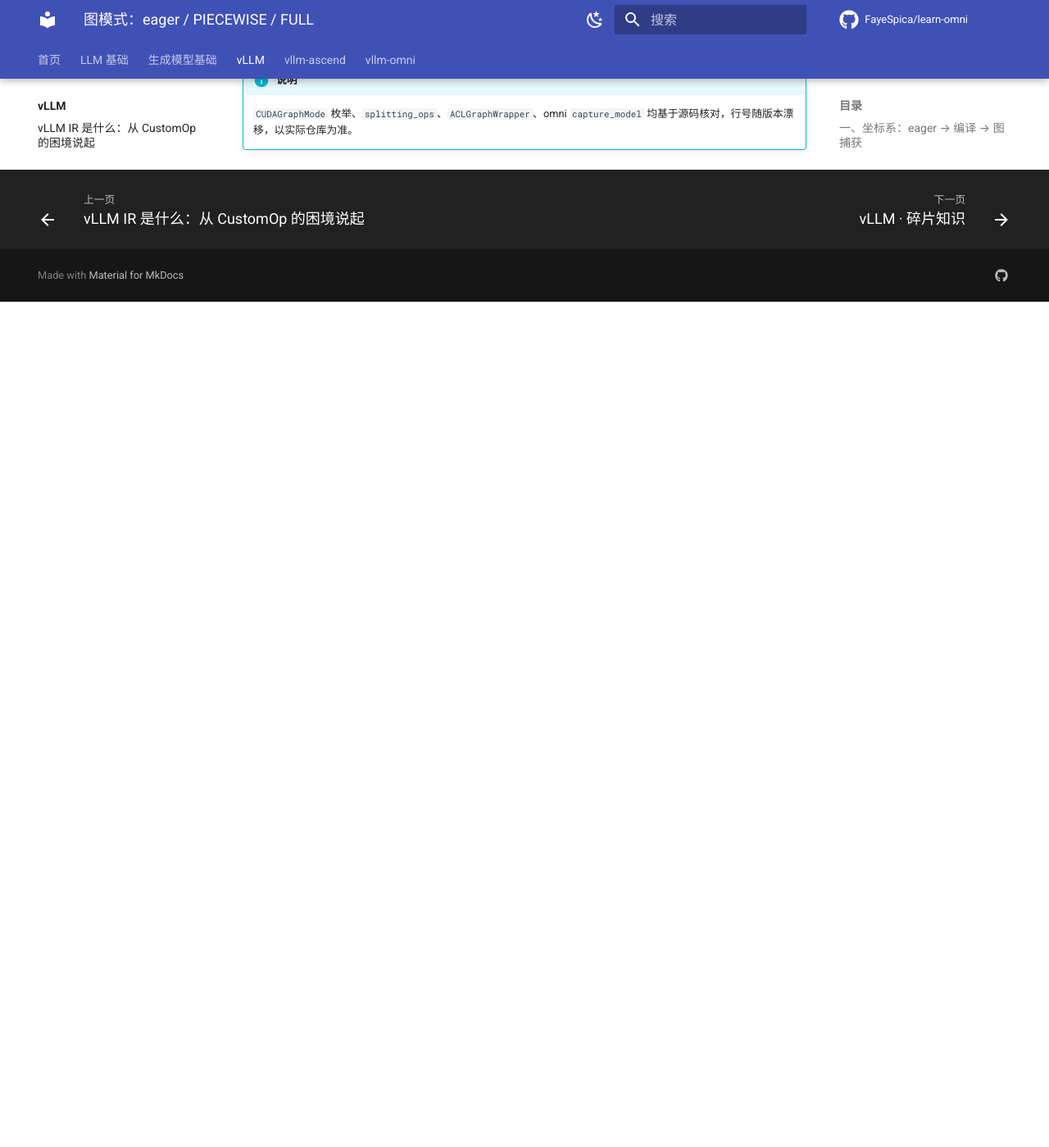
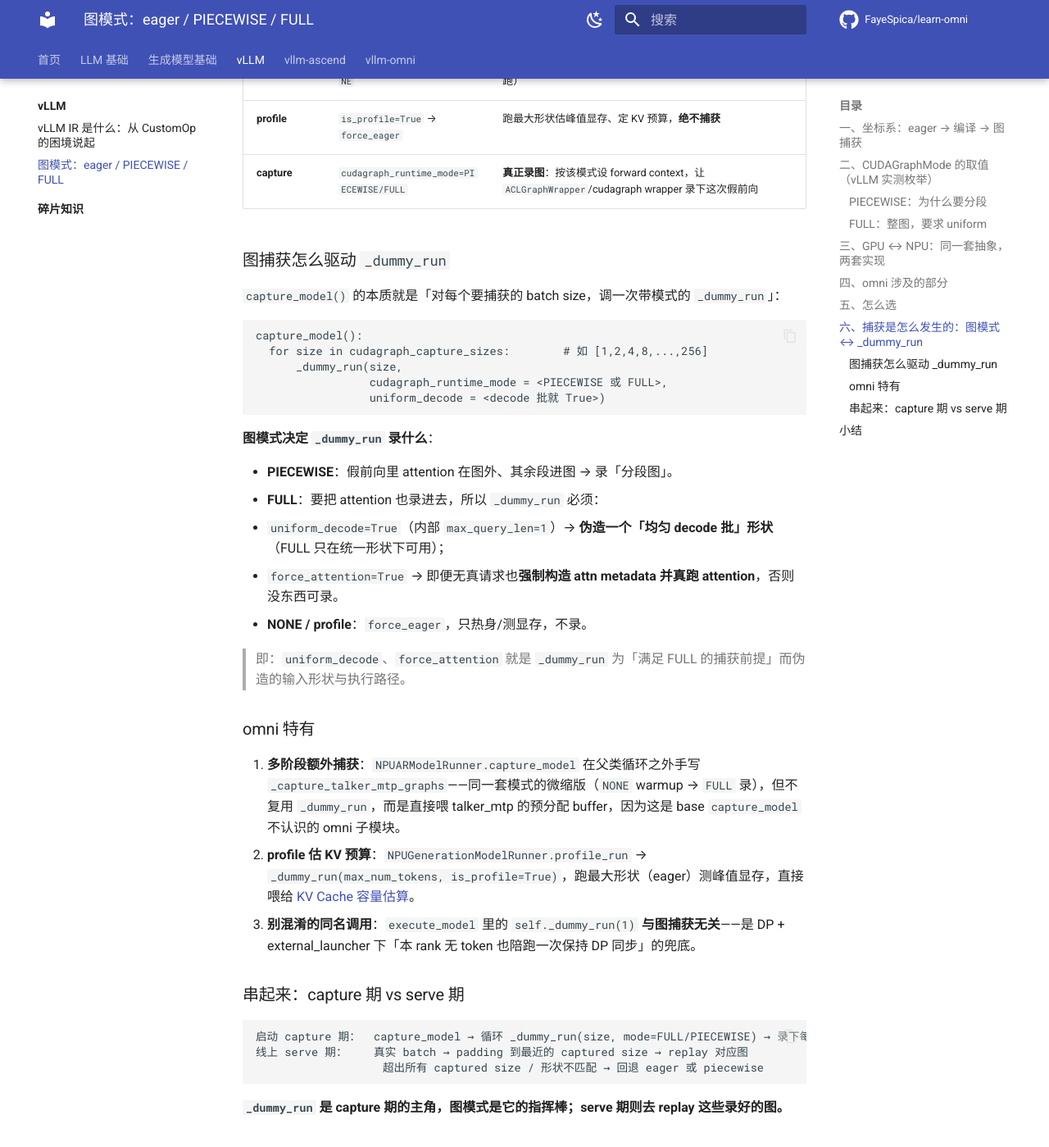
Before and after one commit to FayeSpica/learn-omni, an MkDocs documentation site: the page built from docs/vllm/cudagraph-modes.md, in a window 1280 px wide and 1400 px high, scrolled down 3564 px. Shown: the whole window at 82% size. Built offline with MkDocs 1.6.1 and Material for MkDocs 9.7.7, drawn with Linux system fonts in a browser that asks for light colours; comment, search, counter and statistics services are not loaded; before the commit the page ends 3932 px from its top, so only the background shows below that; some of the changed text lies outside the part shown.

Commit message:
图模式笔记追加：图模式 ↔ _dummy_run（捕获是怎么发生的）
- 新增一节讲 _dummy_run 三角色(warmup/profile/capture)与图模式的关系
- capture_model 循环驱动、FULL 为何需 uniform_decode/force_attention
- omni 特有(talker_mtp 捕获、profile_run 估 KV、DP 同步 _dummy_run(1))

Co-Authored-By: Claude Opus 4.8 (1M context) <noreply@anthropic.com>

````diff
--- a/docs/vllm/cudagraph-modes.md
+++ b/docs/vllm/cudagraph-modes.md
@@ -97,6 +97,64 @@ omni 通过平台 hook 决定「用哪种图包装器」，再在多阶段流水
 
 配置入口：`--enforce-eager` 或 `compilation_config.cudagraph_mode`；NPU 同样经 ascend forward context 落到 `aclgraph_runtime_mode`。
 
+## 六、捕获是怎么发生的：图模式 ↔ `_dummy_run`
+
+**图模式只是「想怎么捕获」的声明；`_dummy_run` 才是真正「跑一遍假前向、把图录下来」的执行器。** 没有 `_dummy_run`，图模式就只是个 enum。
+
+`_dummy_run` 一身三用，靠参数切换（vLLM 基类签名，omni NPU 版原样继承）：
+
+```python
+def _dummy_run(self, num_tokens,
+               cudagraph_runtime_mode: CUDAGraphMode | None = None,  # ← 图模式从这进来
+               force_attention=False, uniform_decode=False,
+               is_profile=False, ...):
+    """Run a dummy forward pass to warm up / profile / capture the cudagraph."""
+```
+
+| 角色 | 触发条件 | 与图模式的关系 |
+|---|---|---|
+| **warmup** | `cudagraph_runtime_mode=NONE` | 触发 torch.compile、分配 workspace，为捕获做准备（eager 跑） |
+| **profile** | `is_profile=True` → `force_eager` | 跑最大形状估峰值显存、定 KV 预算，**绝不捕获** |
+| **capture** | `cudagraph_runtime_mode=PIECEWISE/FULL` | **真正录图**：按该模式设 forward context，让 `ACLGraphWrapper`/cudagraph wrapper 录下这次假前向 |
+
+### 图捕获怎么驱动 `_dummy_run`
+
+`capture_model()` 的本质就是「对每个要捕获的 batch size，调一次带模式的 `_dummy_run`」：
+
+```
+capture_model():
+  for size in cudagraph_capture_sizes:        # 如 [1,2,4,8,...,256]
+      _dummy_run(size,
+                 cudagraph_runtime_mode = <PIECEWISE 或 FULL>,
+                 uniform_decode = <decode 批就 True>)
+```
+
+**图模式决定 `_dummy_run` 录什么**：
+
+- **PIECEWISE**：假前向里 attention 在图外、其余段进图 → 录「分段图」。
+- **FULL**：要把 attention 也录进去，所以 `_dummy_run` 必须：
+  - `uniform_decode=True`（内部 `max_query_len=1`）→ **伪造一个「均匀 decode 批」形状**（FULL 只在统一形状下可用）；
+  - `force_attention=True` → 即便无真请求也**强制构造 attn metadata 并真跑 attention**，否则没东西可录。
+- **NONE / profile**：`force_eager`，只热身/测显存，不录。
+
+> 即：`uniform_decode`、`force_attention` 就是 `_dummy_run` 为「满足 FULL 的捕获前提」而伪造的输入形状与执行路径。
+
+### omni 特有
+
+1. **多阶段额外捕获**：`NPUARModelRunner.capture_model` 在父类循环之外手写 `_capture_talker_mtp_graphs`——同一套模式的微缩版（`NONE` warmup → `FULL` 录），但不复用 `_dummy_run`，而是直接喂 talker_mtp 的预分配 buffer，因为这是 base `capture_model` 不认识的 omni 子模块。
+2. **profile 估 KV 预算**：`NPUGenerationModelRunner.profile_run` → `_dummy_run(max_num_tokens, is_profile=True)`，跑最大形状（eager）测峰值显存，直接喂给 [KV Cache 容量估算](../llm-basics/kv-cache-per-token.md)。
+3. **别混淆的同名调用**：`execute_model` 里的 `self._dummy_run(1)` **与图捕获无关**——是 DP + external_launcher 下「本 rank 无 token 也陪跑一次保持 DP 同步」的兜底。
+
+### 串起来：capture 期 vs serve 期
+
+```
+启动 capture 期：  capture_model → 循环 _dummy_run(size, mode=FULL/PIECEWISE) → 录下每个 size 的图
+线上 serve 期：    真实 batch → padding 到最近的 captured size → replay 对应图
+                   超出所有 captured size / 形状不匹配 → 回退 eager 或 piecewise
+```
+
+**`_dummy_run` 是 capture 期的主角，图模式是它的指挥棒；serve 期则去 replay 这些录好的图。**
+
 ## 小结
 
 | 模式 | attention 在哪 | 适用 | 形状要求 |
````
